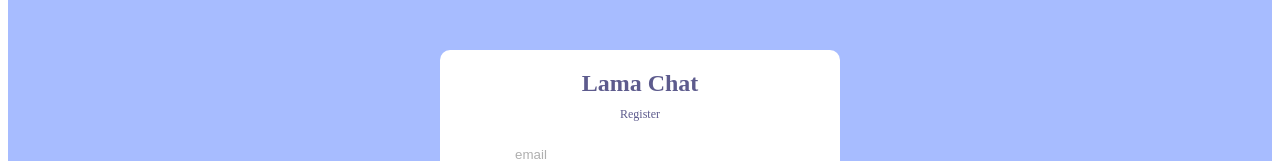
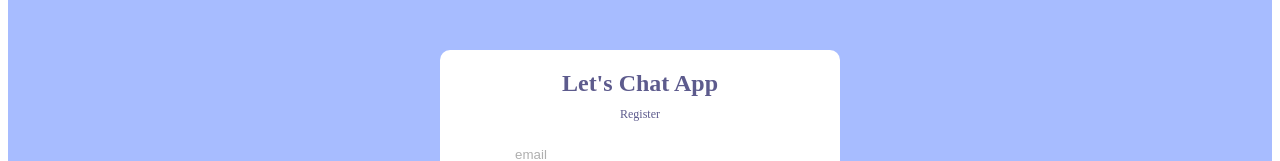
Before and after one commit to md-rafiq-03/Lets-Chat-App, a React (Create React App) app in the folder letschatapp/: page /login in a window 1280 px wide. Shown: the part 205-366 px from the top of the page. Built offline with nearby package versions, Linux system fonts and the light colour scheme; no server answers.

Commit message:
Logo name updated

```diff
--- a/letschatapp/src/pages/Login.jsx
+++ b/letschatapp/src/pages/Login.jsx
@@ -25,7 +25,7 @@ const Login = () => {
   return (
     <div className="formContainer">
         <div className="formWrapper">
-            <span className="logo">Lama Chat</span>
+            <span className="logo">Let's Chat App</span>
             <span className="title">Register</span>
             <form onSubmit={handleSubmit}>
                 <input type="email" placeholder="email" />
--- a/letschatapp/src/pages/Register.jsx
+++ b/letschatapp/src/pages/Register.jsx
@@ -35,6 +35,7 @@ const Register = () => {
               displayName,
               photoURL: downloadURL,
             });
+
             //create user on firestore
             await setDoc(doc(db, "users", res.user.uid), {
               uid: res.user.uid,
@@ -62,7 +63,7 @@ const Register = () => {
   return (
     <div className="formContainer">
       <div className="formWrapper">
-        <span className="logo">Lama Chat</span>
+        <span className="logo">Let's Chat App</span>
         <span className="title">Register</span>
         <form onSubmit={handleSubmit}>
           <input required type="text" placeholder="display name" />
@@ -78,7 +79,7 @@ const Register = () => {
           {err && <span>Something went wrong</span>}
         </form>
         <p>
-          You do have an account? <Link to="/register">Login</Link>
+          You do have an account? <Link to="/Login">Login</Link>
         </p>
       </div>
     </div>
--- a/package.json
+++ b/package.json
@@ -1,5 +1,5 @@
 {
   "dependencies": {
-    "firebase": "^10.0.0"
+    "firebase": "^10.9.0"
   }
 }
```
Also changed, not shown: 1 other file (tests, documents, lock files or other folders).
